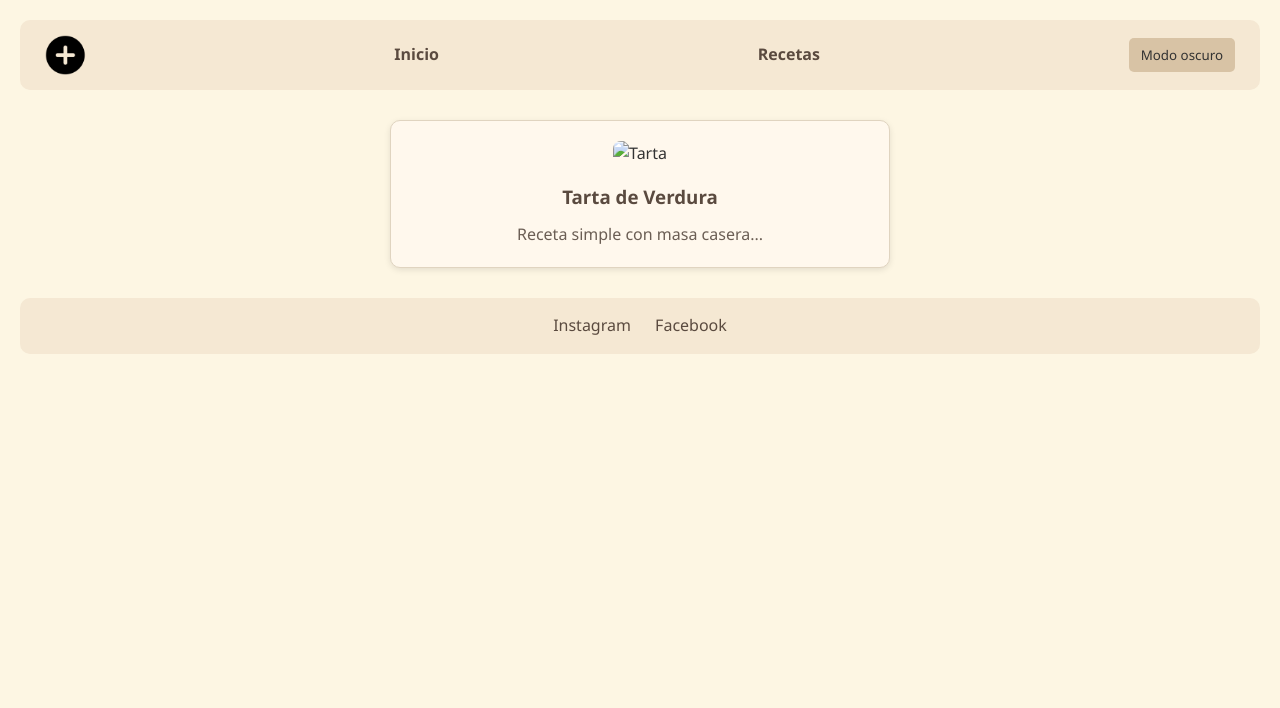
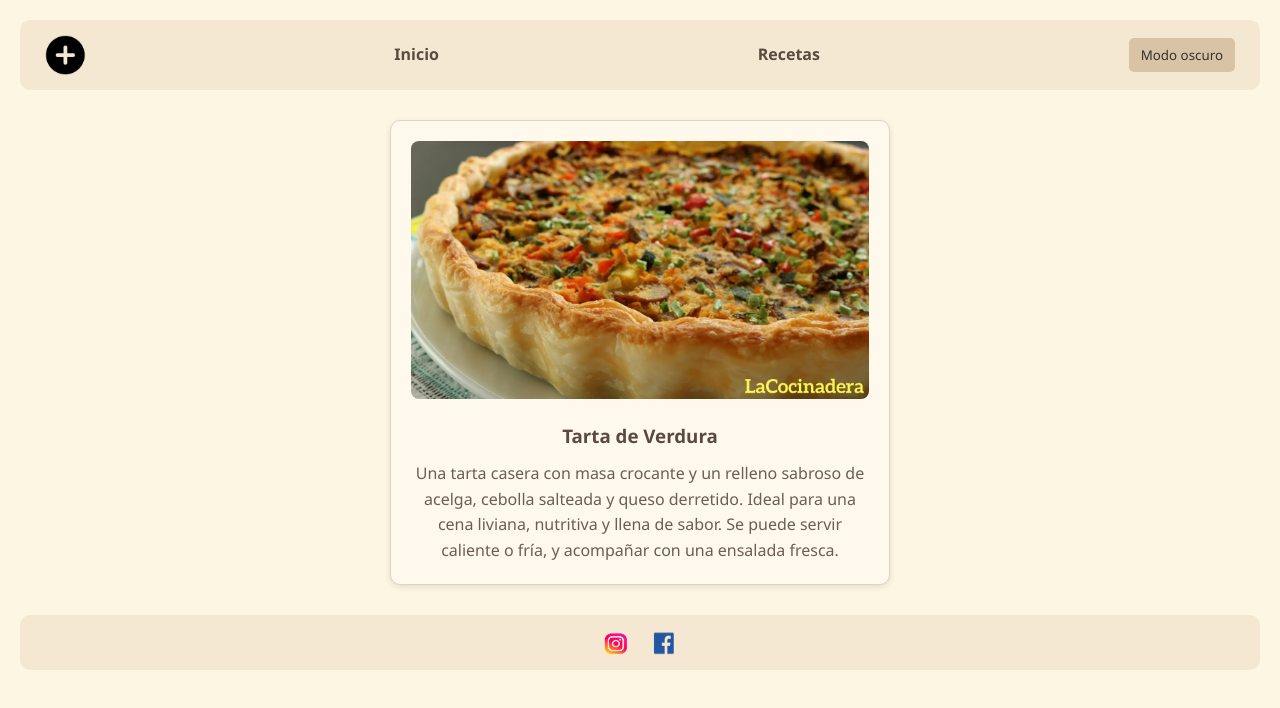
Before and after one commit to aruchinsky/recetasdecocinas, a plain HTML site: page index.html in a window 1280 px wide. Drawn offline with Linux system fonts and the light colour scheme.

Commit message:
Edicion de detalles esteticos

```diff
--- a/index.html
+++ b/index.html
@@ -21,13 +21,22 @@
       </nav>
     <div class="card">
         <!-- Este es un comentario para generar conflicto -->
-        <img src="tarta.jpg" alt="Tarta">
+        <img src="/img/tarta-verduras.jpg" alt="Tarta">
         <h3>Tarta de Verdura</h3>
-        <p>Receta simple con masa casera...</p>
+        <p>Una tarta casera con masa crocante y un relleno sabroso de acelga,
+            cebolla salteada y queso derretido. Ideal para una cena liviana,
+            nutritiva y llena de sabor. Se puede servir caliente o fría,
+            y acompañar con una ensalada fresca.
+        </p>
+
       </div>
       <footer>
-        <a href="#">Instagram</a>
-        <a href="#">Facebook</a>
+        <a href="#">
+          <img src="img/instagram.png" alt="Instagram" width="24" height="24">
+        </a>
+        <a href="#">
+          <img src="img/facebook.png" alt="Facebook" width="24" height="24">
+        </a>
       </footer>
 </body>
 </html>
--- a/style.css
+++ b/style.css
@@ -113,3 +113,17 @@
     background-color: #3c3c3c;
     color: #eee;
   }
+
+  footer a {
+    margin: 0 10px;
+    display: inline-block;
+  }
+
+  footer img {
+    vertical-align: middle;
+    transition: transform 0.2s;
+  }
+
+  footer img:hover {
+    transform: scale(1.1);
+  }
```
Also changed, not shown: img/facebook.png (added), img/instagram.png (added), img/tarta-verduras.jpg (added).
